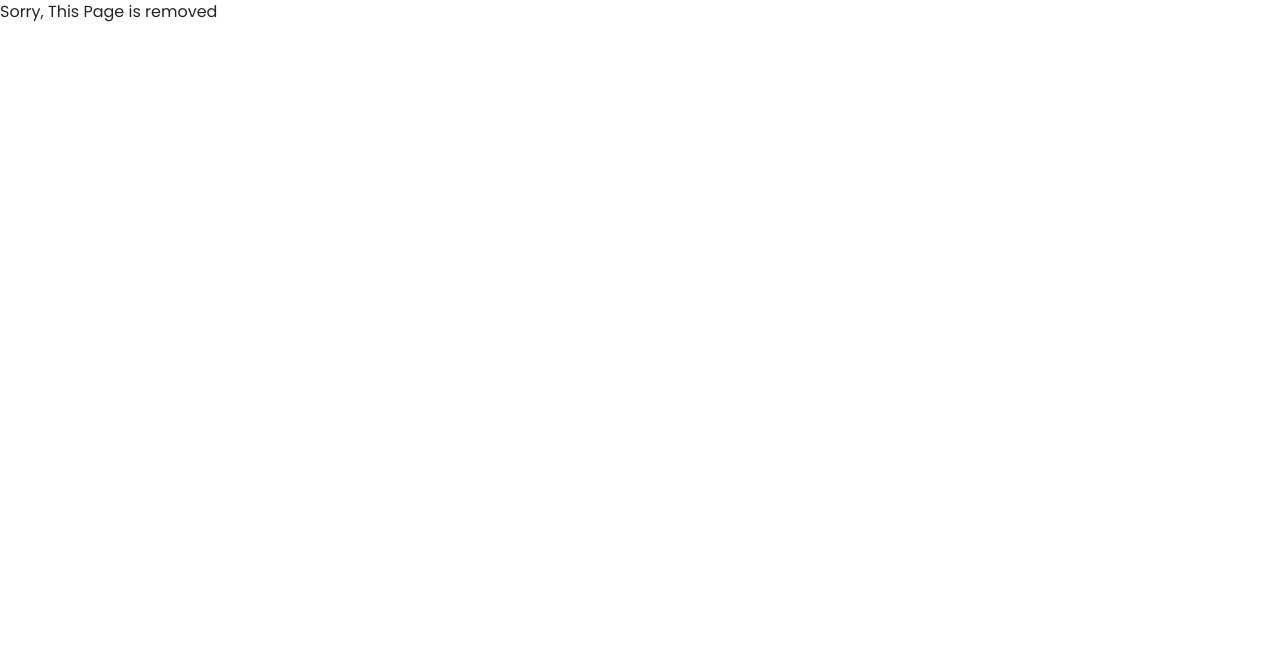
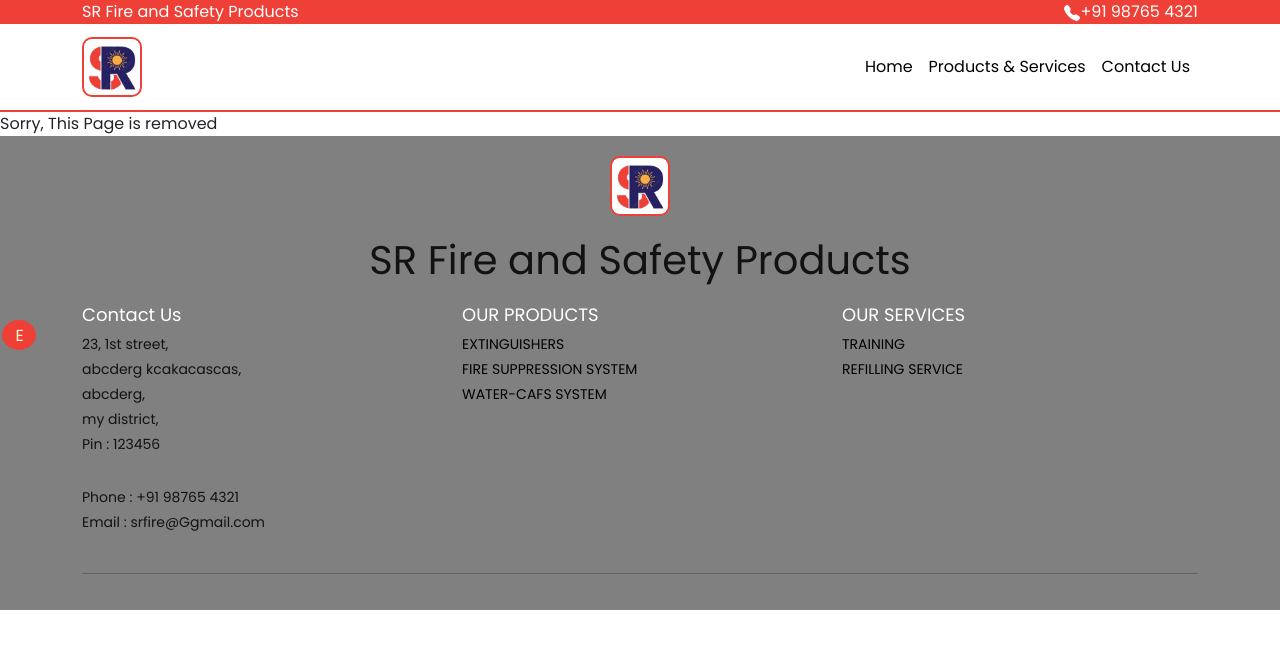
Before and after one commit to raja8807/sr-fire-safety, a Next.js app: page / in a window 1280 px wide. Shown: the top 648 px of the page. Built offline with nearby package versions, Linux system fonts and the light colour scheme.

Commit message:
Update _app.js

```diff
--- a/src/pages/_app.js
+++ b/src/pages/_app.js
@@ -8,9 +8,9 @@ export default function App({ Component, pageProps }) {
     <>
       {/* <SessionProvider session={pageProps.session}> */}
       {/* <SSRProvider> */}
-
+     <Layout>
         <Component {...pageProps} />
-
+   </Layout>
       {/* </SSRProvider> */}
       {/* </SessionProvider> */}
     </>
```
